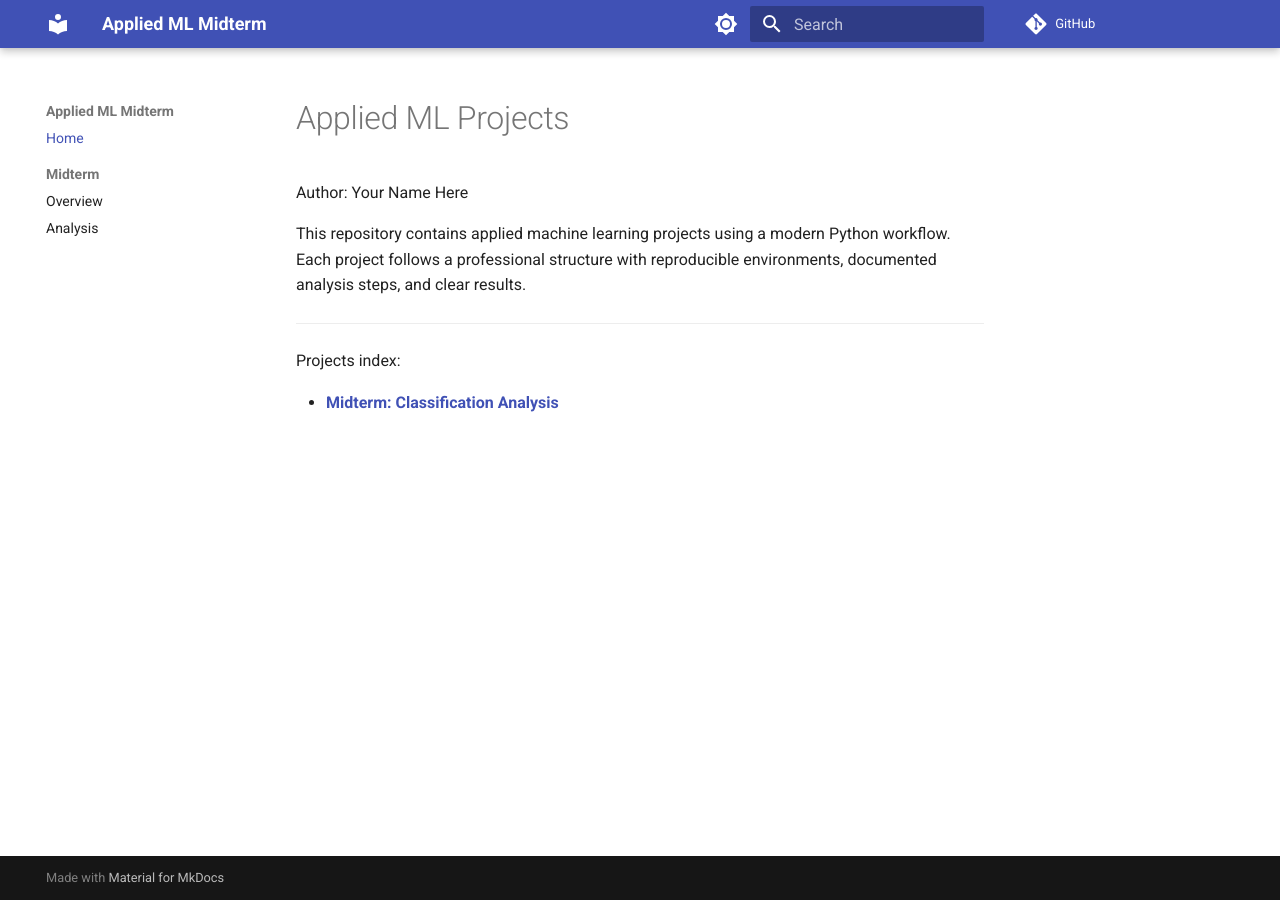
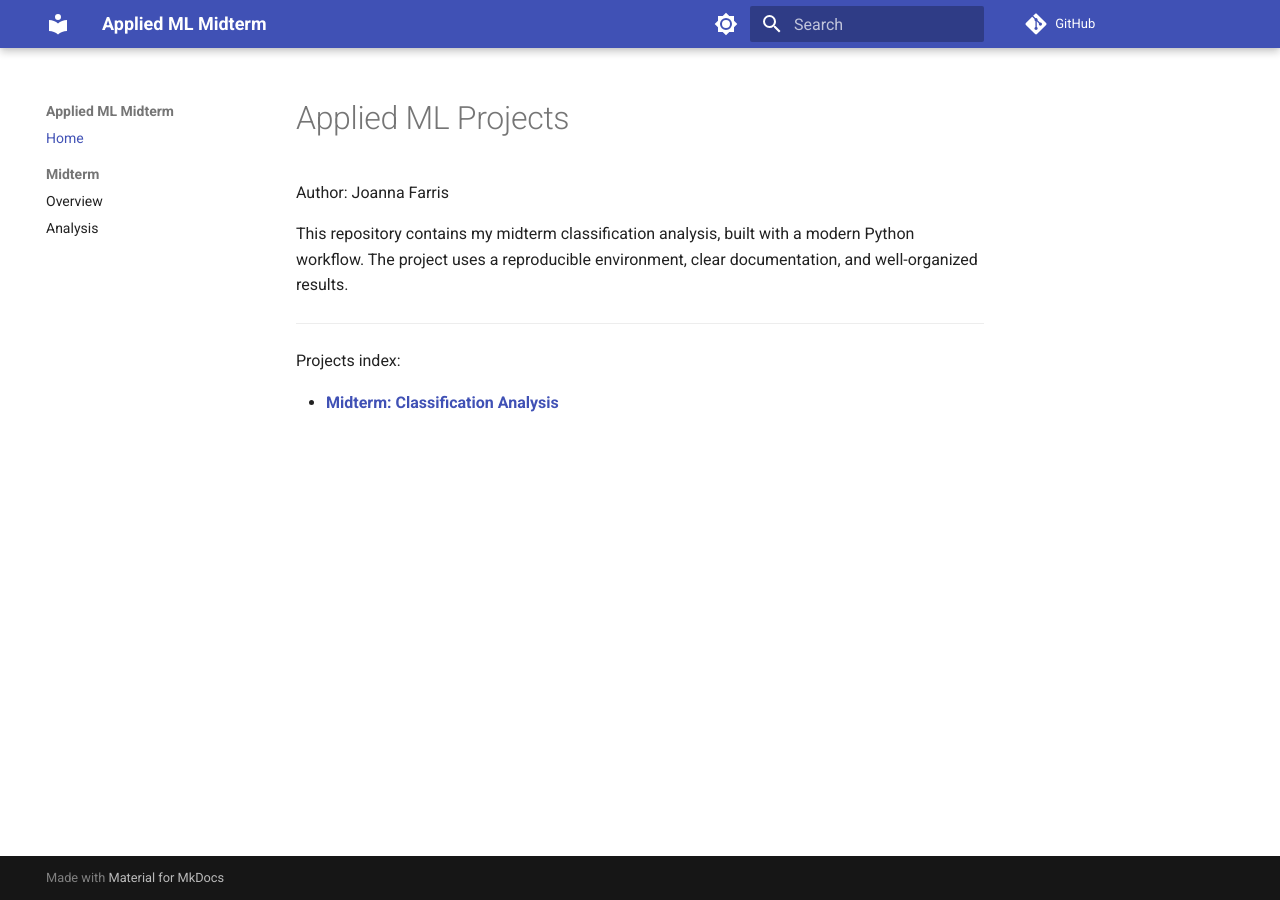
Before and after one commit to Pojetta/ml-midterm-farris, an MkDocs documentation site: the page built from docs/index.md, in a window 1280 px wide. Built offline with MkDocs 1.6.1 and Material for MkDocs 9.7.7, drawn with Linux system fonts in a browser that asks for light colours; comment, search, counter and statistics services are not loaded.

Commit message:
Update index for midterm

```diff
--- a/docs/index.md
+++ b/docs/index.md
@@ -1,9 +1,8 @@
 # Applied ML Projects
 
-Author: Your Name Here
+Author: Joanna Farris
 
-This repository contains applied machine learning projects using a modern Python workflow.
-Each project follows a professional structure with reproducible environments, documented analysis steps, and clear results.
+This repository contains my midterm classification analysis, built with a modern Python workflow. The project uses a reproducible environment, clear documentation, and well-organized results.
 
 ---
 
```
